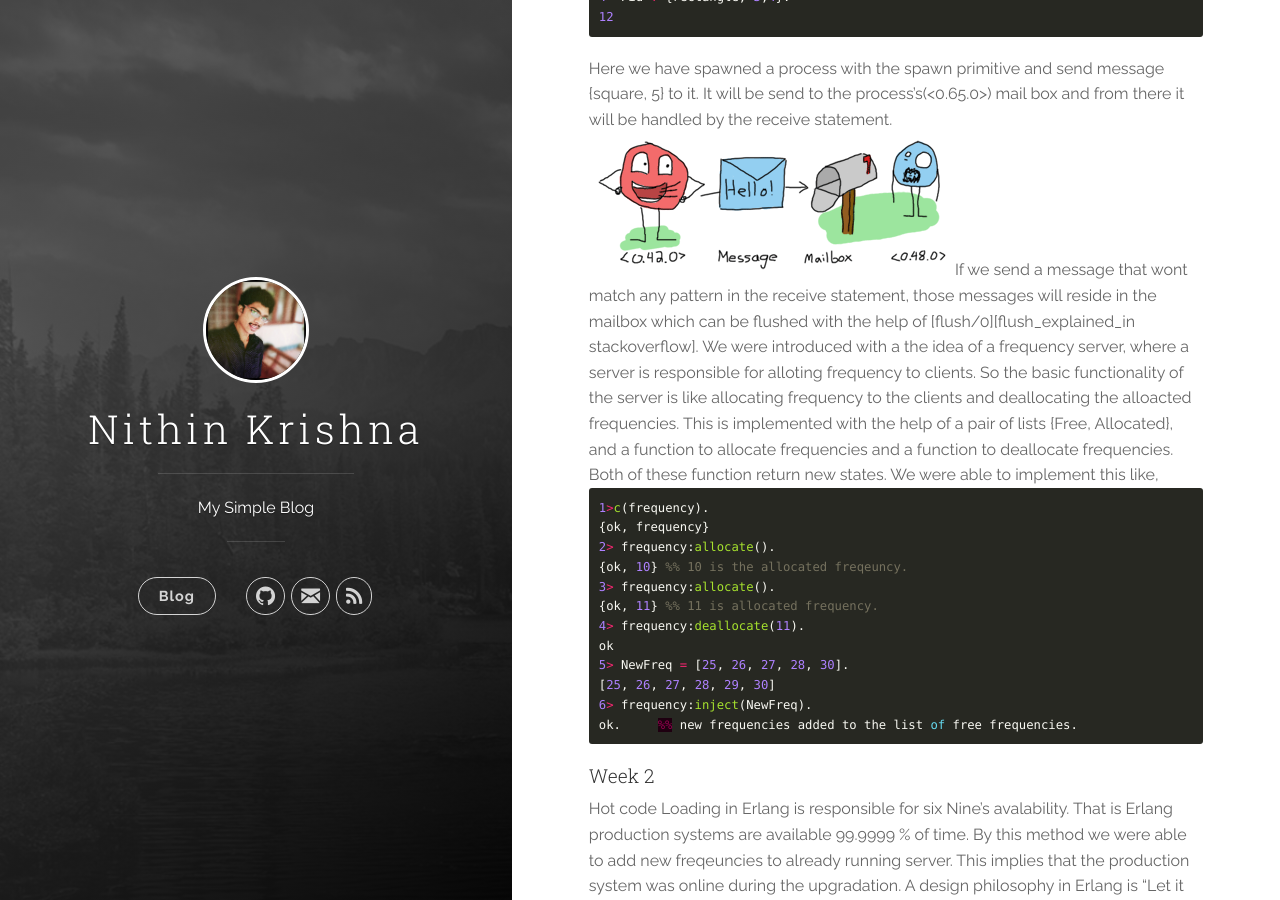
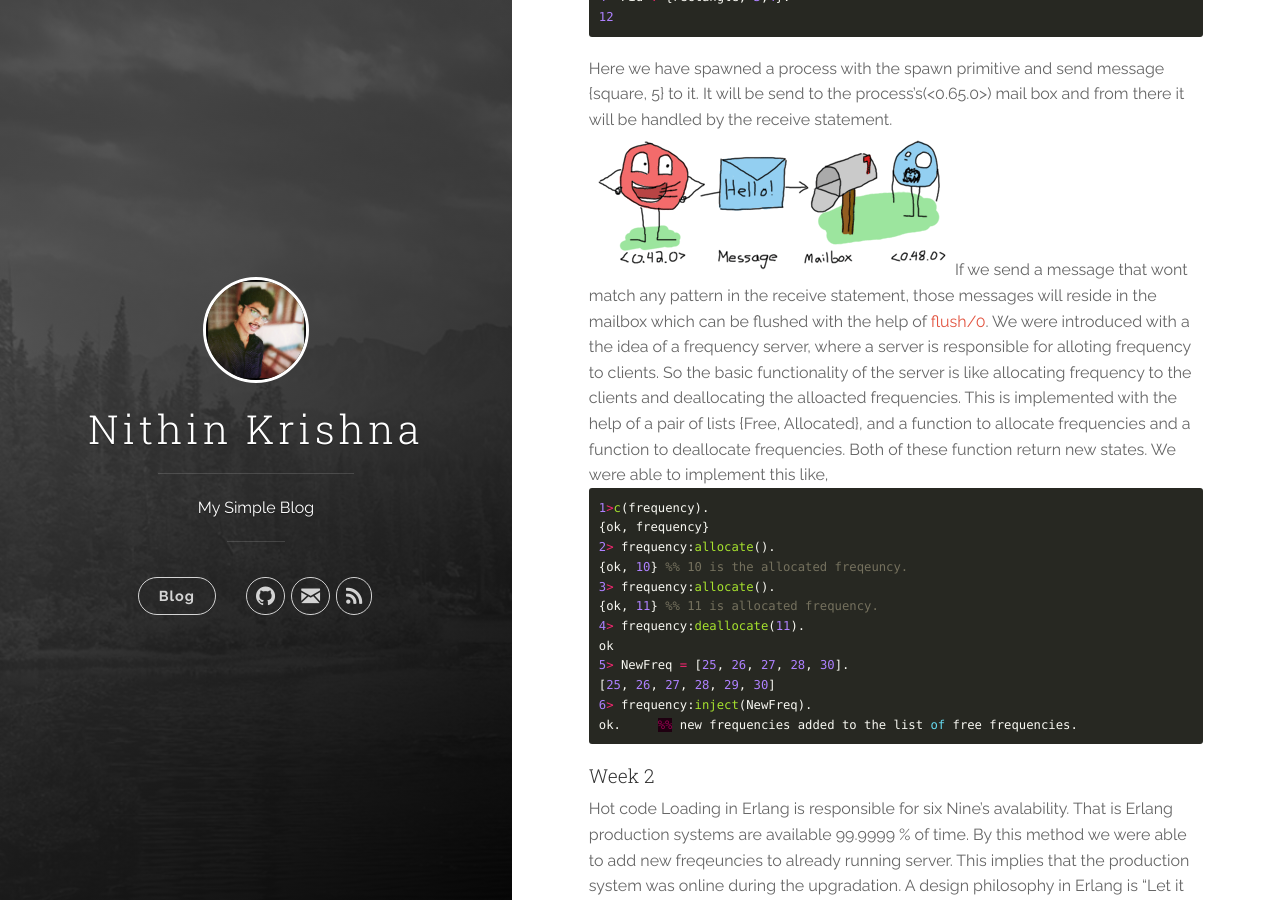
Before and after one commit to nithinkr1shna/nithinkr1shna.github.io, a Jekyll site: the page built from index.html, in a window 1280 px wide and 900 px high, scrolled down 5385 px. Built offline with Jekyll 4.4.1, drawn with Linux system fonts in a browser that asks for light colours; nearby versions of some CDN libraries; Markdown is read by kramdown in place of the engine named in the settings; the list of posts is cut into pages by our own code.

Commit message:
functional

```diff
--- a/_posts/2017-04-26-erlang-functional-programming-language.markdown
+++ b/_posts/2017-04-26-erlang-functional-programming-language.markdown
@@ -283,7 +283,7 @@ Here we have spawned a process with the spawn primitive and send message {square
 
 ![process-mail-box](/assets/msg-passing-btwn-processes.png)
 
-If we send a message that wont match any pattern in the receive statement, those messages will reside in the mailbox which can be flushed with the help of [flush/0][flush_explained_in stackoverflow].
+If we send a message that wont match any pattern in the receive statement, those messages will reside in the mailbox which can be flushed with the help of [flush/0][flush_explained_in_stackoverflow].
 
 We were introduced with a the idea of a frequency server, where a server is responsible for alloting frequency to clients. So the basic functionality of the server is like allocating frequency to the clients and deallocating the alloacted frequencies. This is implemented with the help of a pair of lists {Free, Allocated}, and a function to allocate frequencies and a function to deallocate frequencies. Both of these function return new states.  We were able to implement this like,
 
```
